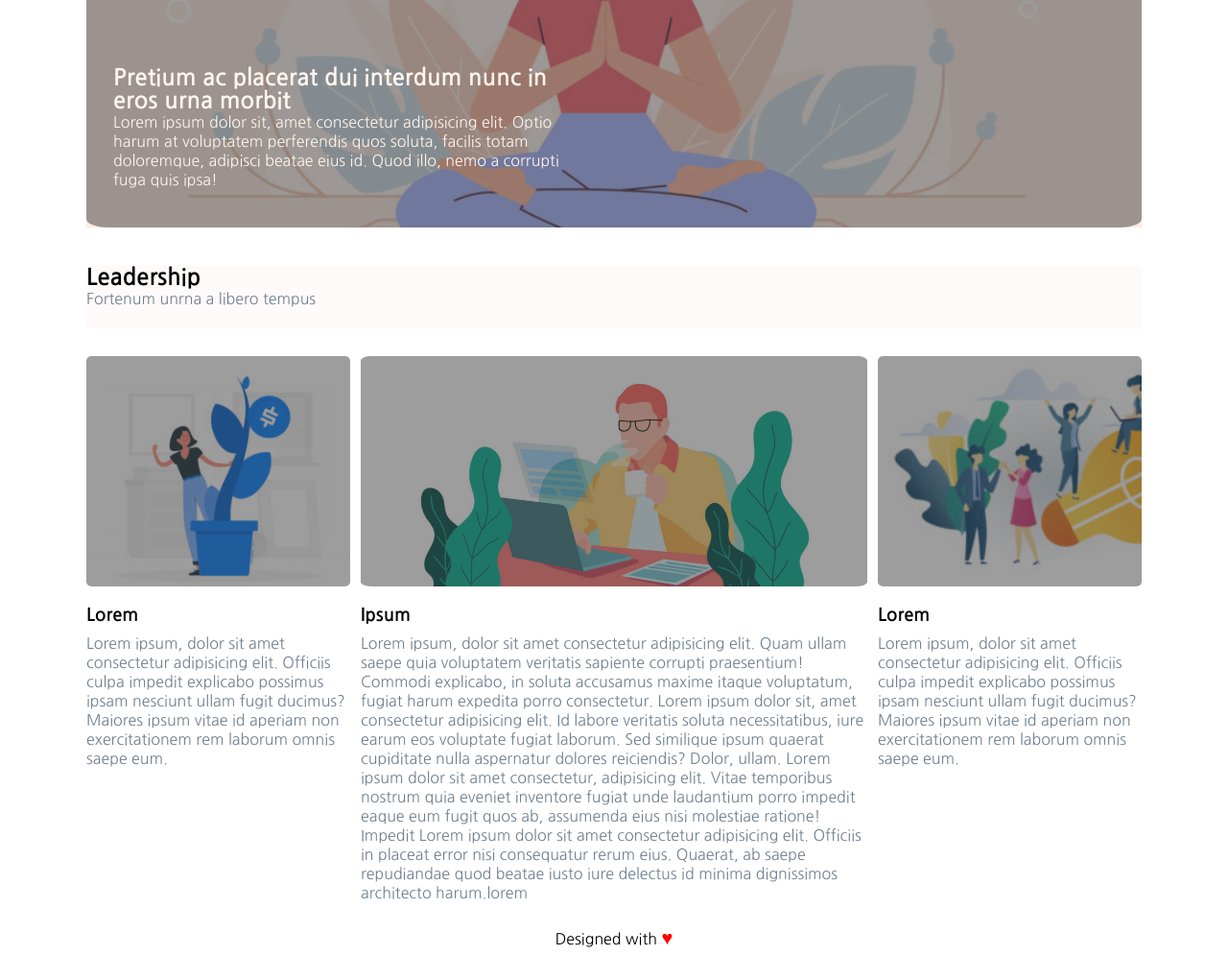
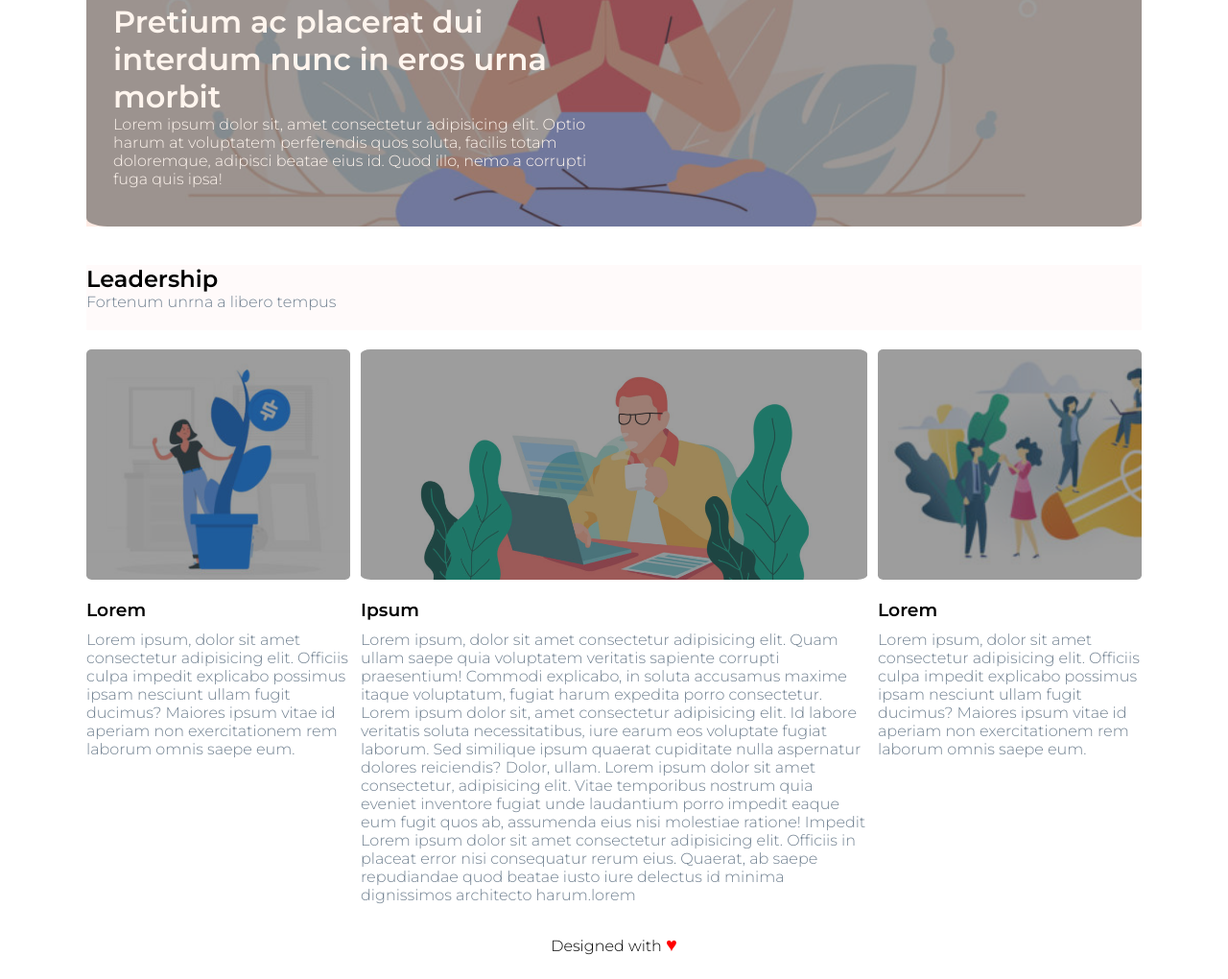
Before and after one commit to GiuliaRosignoli/htmlcss-wp, a plain HTML site: page index.html in a window 1280 px wide. Shown: the part 381-1401 px from the top of the page at 96% size. Drawn offline with Linux system fonts and the light colour scheme.

Commit message:
Completed

```diff
--- a/css/style.css
+++ b/css/style.css
@@ -4,7 +4,16 @@
     margin: 0;
     padding: 0;
     box-sizing: border-box;
-    font-family: 'Nanum Gothic', sans-serif;
+    font-family: 'Montserrat', sans-serif;
+    font-weight: 300;
+}
+
+    h1,
+    h2,
+    h3 {
+       font-weight: 600;
+    }
+
 }
 
 /* UTILITIES */
@@ -134,7 +143,7 @@ nav {
 
 .first-section {
    width: 1100px;
-   margin-bottom: 30px;
+   padding-bottom: 20px;
    margin-top: 40px;
    background-color: snow;
    }
@@ -146,7 +155,6 @@ nav {
 
 
 .subtitle-middle-page {
-    padding-bottom: 20px;
     color: slategrey;
 }
 
@@ -200,10 +208,14 @@ nav {
 
 /* footer */
 
+ .fourth.container{
+   float: right;
+   width: 100%;
+}
+
 .last-part {
-    padding-bottom: 30px;
-    margin: auto;
-    margin-top: 25px;
+    margin-top: 10px;
+    padding-bottom: 20px;
     text-align: center;
 }
 
--- a/index.html
+++ b/index.html
@@ -5,14 +5,14 @@
     <meta http-equiv="X-UA-Compatible" content="IE=edge">
     <meta name="viewport" content="width=device-width, initial-scale=1.0">
 
-    <!--Styles !-->
+    <!--Styles and Fonts !-->
 
     <link rel="preconnect" href="https://fonts.gstatic.com">
-    <link href="https://fonts.googleapis.com/css2?family=Nanum+Gothic:wght@400;700&display=swap" rel="stylesheet">
+<link href="https://fonts.googleapis.com/css2?family=Montserrat:wght@300;600&display=swap" rel="stylesheet">
     <link rel="stylesheet" href="css/style.css">
 
     <!--/Styles-->
-    <!--icons-->
+    <!--icon Styles-->
     <link rel="stylesheet" href="https://cdnjs.cloudflare.com/ajax/libs/font-awesome/5.15.2/css/all.min.css
 
     ">
@@ -71,7 +71,7 @@
 
       <div class="background">
             <div class="main-text">
-                <h2>Pretium ac placerat dui interdum nunc in eros urna morbit</h2>
+                <h1>Pretium ac placerat dui interdum nunc in eros urna morbit</h1>
                 <p>Lorem ipsum dolor sit, amet consectetur adipisicing elit. Optio harum at voluptatem perferendis quos soluta, facilis totam doloremque, adipisci beatae eius id. Quod illo, nemo a corrupti fuga quis ipsa!</p>
            </div>
            <div class="overlay"></div>
@@ -81,14 +81,13 @@
 </div>
      <main>
 
-       <section>
 
     <!--Title + short text + 3 columns with photos, title and texts-->
 
 
             <div class="third container">
                  <div class="first-section">
-                       <h1 class="title-middle-page">Leadership</h1>
+                       <h2 class="title-middle-page">Leadership</h2>
                        <div class="subtitle-middle-page">Fortenum unrna a libero tempus</div>
 
                  </div>
@@ -120,13 +119,16 @@
 
             </div>
 
-      </section>
 
    </main>
 
    <footer>
-<!--designed with love -->
-          <div class="last-part">Designed with <span class="heart">&hearts;</span></div>
+
+      <!--designed with love -->
+
+      <div class="fourth container">
+            <div class="last-part">Designed with <span class="heart">&hearts;</span></div>
+      </div>
 
    </footer>
 
```
